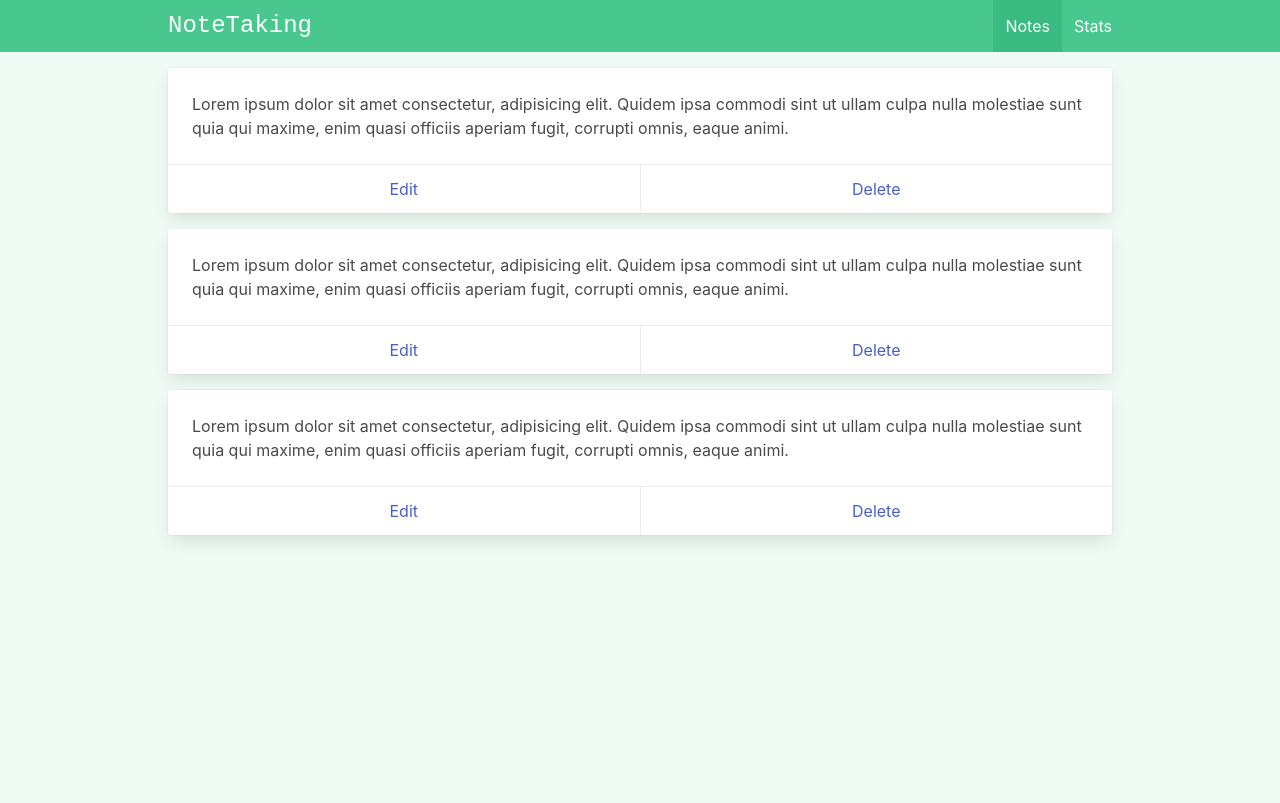
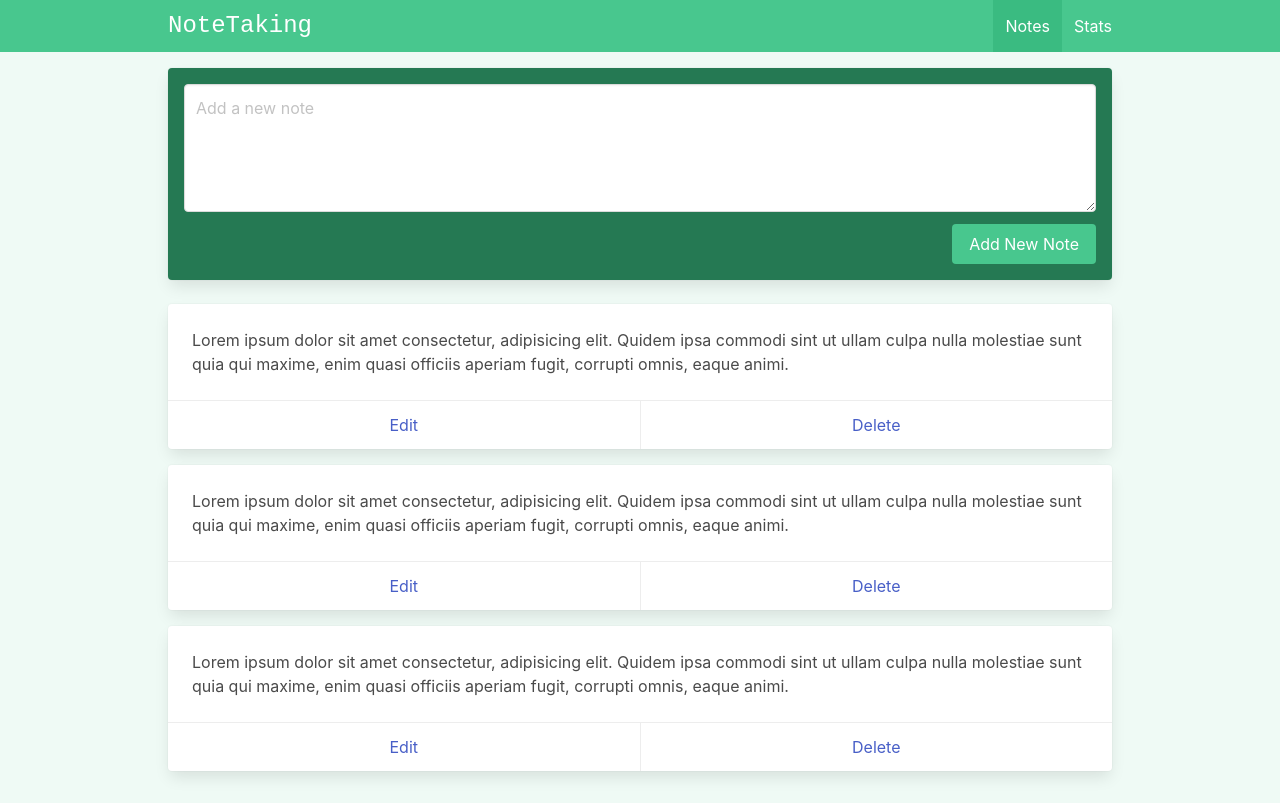
Before and after one commit to elvan/note-taking-app-vue-firebase, a Vue app: page /#/ in a window 1280 px wide. Built offline with nearby package versions, Linux system fonts and the light colour scheme.

Commit message:
add note form

```diff
--- a/src/views/ViewNotes.vue
+++ b/src/views/ViewNotes.vue
@@ -1,5 +1,21 @@
 <template>
   <div class="notes">
+    <div class="card has-background-success-dark p-4 mb-5">
+      <div class="field">
+        <div class="control">
+          <textarea class="textarea" placeholder="Add a new note" />
+        </div>
+      </div>
+
+      <div class="field is-grouped is-grouped-right">
+        <div class="control">
+          <button class="button is-link has-background-success">
+            Add New Note
+          </button>
+        </div>
+      </div>
+    </div>
+
     <div v-for="i in 3" class="card mb-4">
       <div class="card-content">
         <div class="content">
```
